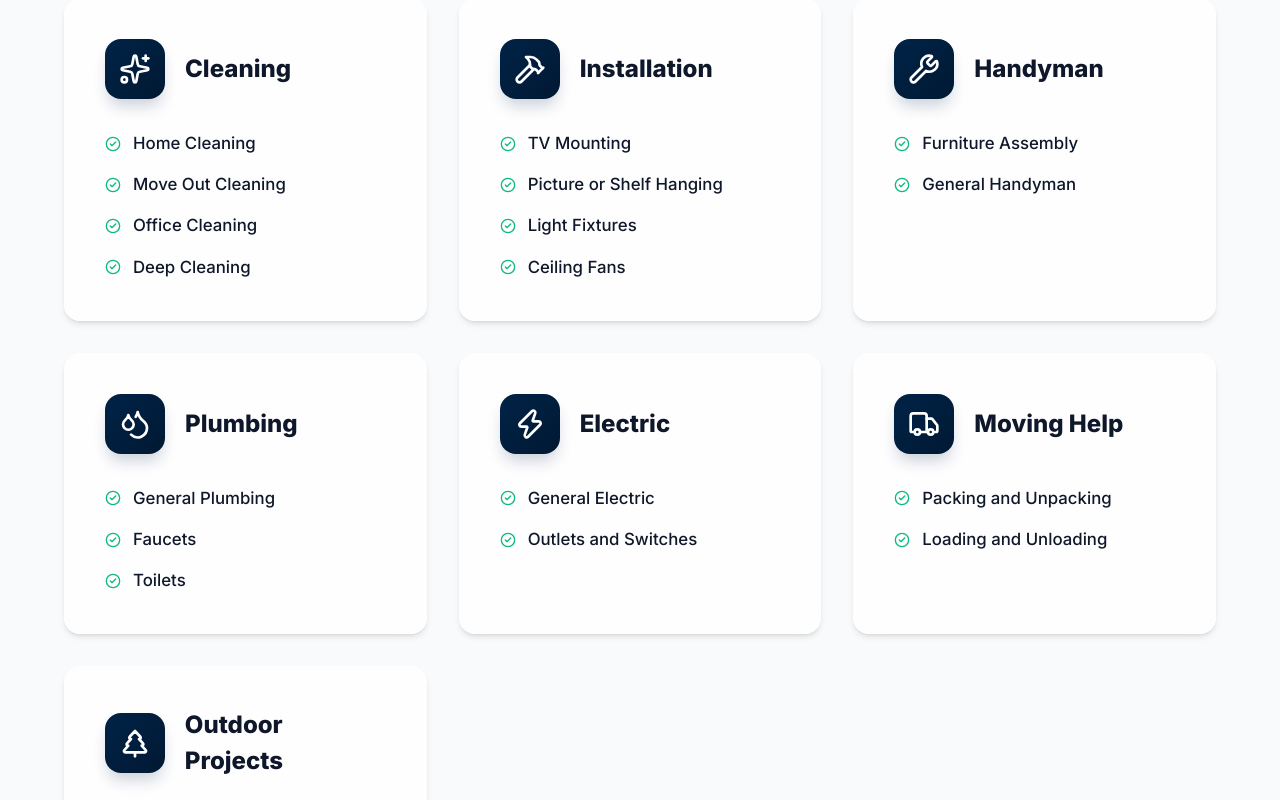
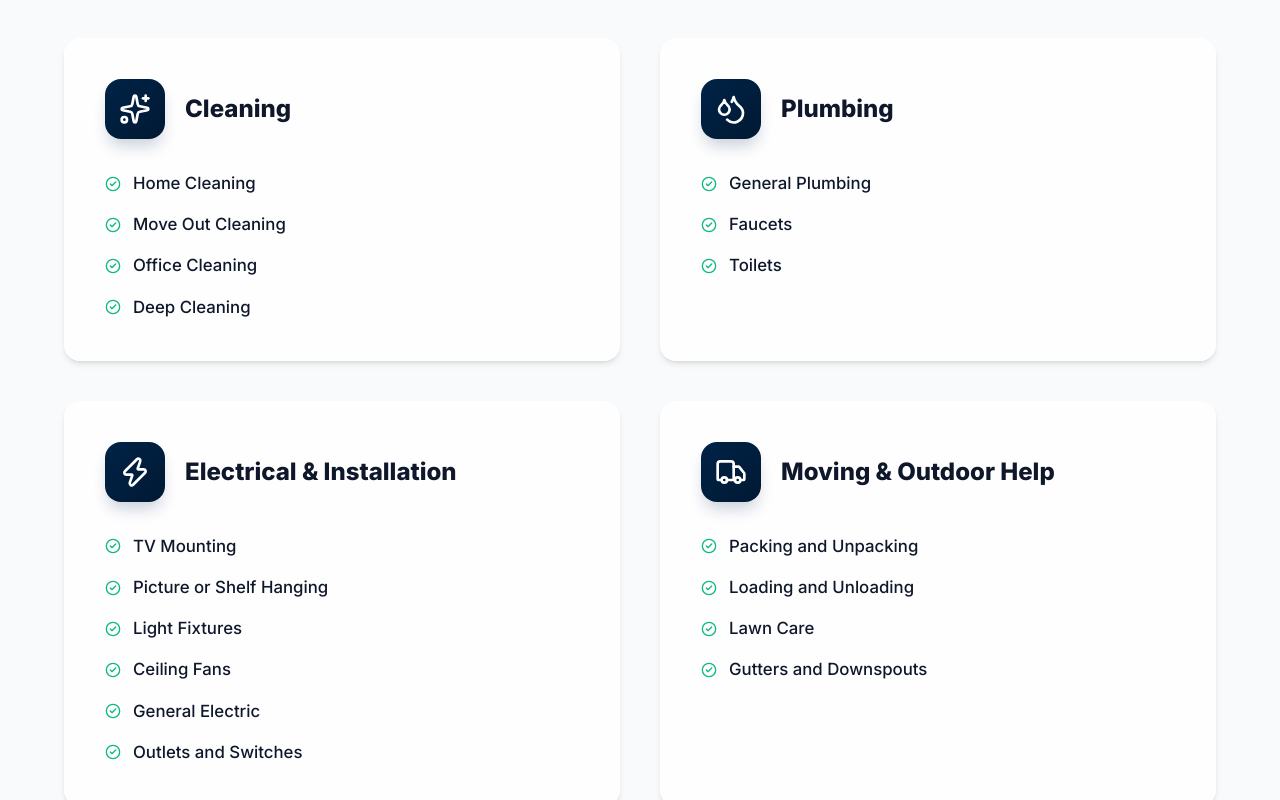
Before and after one commit to FawazAhmad3/rozgarhub, a React (Vite) app: page /services in a window 1280 px wide. Shown: the part 440-1240 px from the top of the page. Built offline with nearby package versions, Linux system fonts and the light colour scheme.

Commit message:
Refactor services data and redesign mega menu dropdown

```diff
--- a/src/components/Navbar.tsx
+++ b/src/components/Navbar.tsx
@@ -1,6 +1,6 @@
 import React, { useState, useEffect } from 'react';
 import { Link, useLocation } from 'react-router-dom';
-import { ChevronDown, Menu, X } from 'lucide-react';
+import * as Icons from 'lucide-react';
 import navbarData from '../data/navbar.json';
 import servicesData from '../data/services.json';
 import type { NavbarData } from '../types';
@@ -39,19 +39,25 @@ const Navbar: React.FC = () => {
             link.hasDropdown ? (
               <div key={link.name} className="dropdown">
                 <Link to="/services" className="dropdown-toggle">
-                  {link.name} <ChevronDown size={18} />
+                  {link.name} <Icons.ChevronDown size={18} />
                 </Link>
                 <div className="mega-menu">
-                  {servicesData.categories.map((cat: any) => (
+                  {servicesData.categories.map((cat: any) => {
+                    const IconComponent = (Icons as any)[cat.icon] || Icons.HelpCircle;
+                    return (
                       <div key={cat.name} className="menu-category">
+                        <div className="category-header-small">
+                          <IconComponent size={18} className="cat-icon" />
                           <h3>{cat.name}</h3>
+                        </div>
                         <div className="category-links">
                           {cat.items.map((item: string) => (
                             <Link key={item} to="/services" className="category-link">{item}</Link>
                           ))}
                         </div>
                       </div>
-                  ))}
+                    );
+                  })}
                 </div>
               </div>
             ) : (
@@ -63,7 +69,7 @@ const Navbar: React.FC = () => {
 
         {/* Mobile Toggle */}
         <button className="mobile-toggle" onClick={() => setIsOpen(!isOpen)}>
-          {isOpen ? <X size={30} /> : <Menu size={30} />}
+          {isOpen ? <Icons.X size={30} /> : <Icons.Menu size={30} />}
         </button>
       </div>
 
--- a/src/data/services.json
+++ b/src/data/services.json
@@ -15,24 +15,6 @@
       ]
     },
     {
-      "name": "Installation",
-      "icon": "Hammer",
-      "items": [
-        "TV Mounting",
-        "Picture or Shelf Hanging",
-        "Light Fixtures",
-        "Ceiling Fans"
-      ]
-    },
-    {
-      "name": "Handyman",
-      "icon": "Wrench",
-      "items": [
-        "Furniture Assembly",
-        "General Handyman"
-      ]
-    },
-    {
       "name": "Plumbing",
       "icon": "Droplets",
       "items": [
@@ -42,30 +24,25 @@
       ]
     },
     {
-      "name": "Electric",
+      "name": "Electrical & Installation",
       "icon": "Zap",
       "items": [
+        "TV Mounting",
+        "Picture or Shelf Hanging",
+        "Light Fixtures",
+        "Ceiling Fans",
         "General Electric",
         "Outlets and Switches"
       ]
     },
     {
-      "name": "Moving Help",
+      "name": "Moving & Outdoor Help",
       "icon": "Truck",
       "items": [
         "Packing and Unpacking",
-        "Loading and Unloading"
-      ]
-    },
-    {
-      "name": "Outdoor Projects",
-      "icon": "TreePine",
-      "items": [
+        "Loading and Unloading",
         "Lawn Care",
-        "Gutters and Downspouts",
-        "Tree Removal",
-        "Tree Trimming",
-        "Wood Fence Installation"
+        "Gutters and Downspouts"
       ]
     }
   ]
--- a/src/styles/Navbar.css
+++ b/src/styles/Navbar.css
@@ -127,22 +127,22 @@
 .mega-menu {
   position: absolute;
   top: 100%;
-  right: -50%;
-  width: 650px;
+  left: 50%;
+  transform: translateX(-50%) translateY(10px);
+  width: 1000px;
   background: var(--white);
   border-radius: 1.5rem;
-  padding: 2.5rem;
+  padding: 3rem;
   display: grid;
-  grid-template-columns: 1fr 1fr;
+  grid-template-columns: repeat(4, 1fr);
   gap: 2.5rem;
   opacity: 0;
   pointer-events: none;
-  transition: all 0.3s ease;
+  transition: all 0.3s cubic-bezier(0.4, 0, 0.2, 1);
   box-shadow: 0 25px 50px -12px rgba(0, 35, 71, 0.25);
   margin-top: 0;
   border: 1px solid rgba(0, 35, 71, 0.05);
   z-index: 1100;
-  transform: translateY(10px);
 }
 
 .mega-menu::before {
@@ -158,7 +158,18 @@
 .dropdown:hover .mega-menu {
   opacity: 1;
   pointer-events: auto;
-  transform: translateY(0);
+  transform: translateX(-50%) translateY(0);
+}
+
+.category-header-small {
+  display: flex;
+  align-items: center;
+  gap: 0.75rem;
+  margin-bottom: 1.25rem;
+}
+
+.cat-icon {
+  color: var(--accent);
 }
 
 .menu-category h3 {
--- a/src/styles/Services.css
+++ b/src/styles/Services.css
@@ -1,5 +1,5 @@
 .services-page {
-  padding-top: 80px;
+  padding-top: 120px;
   padding-bottom: 5rem;
   background-color: var(--bg-alt);
 }
@@ -20,8 +20,8 @@
 
 .categories-grid {
   display: grid;
-  grid-template-columns: repeat(auto-fill, minmax(340px, 1fr));
-  gap: 2rem;
+  grid-template-columns: repeat(auto-fill, minmax(360px, 1fr));
+  gap: 2.5rem;
 }
 
 .category-card {
```
Lines whose indentation alone changed are shown as unchanged.
